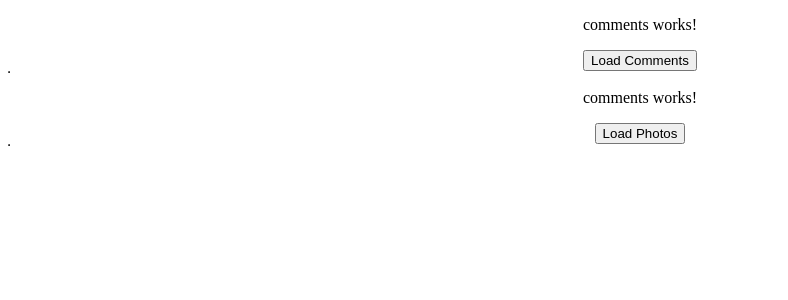
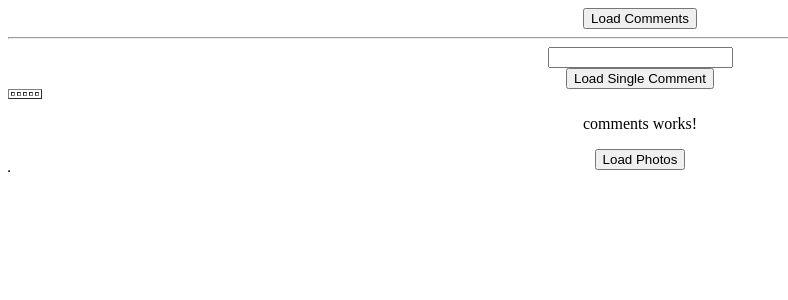
Before and after one commit to ameya1301999/Angular_Airline, an Angular app: page /home in a window 1280 px wide. Shown: the top 300 px of the page, without its empty margins (0-788 px from the left). Built offline with nearby package versions, Linux system fonts and the light colour scheme.

Commit message:
single comment fetch

```diff
--- a/src/app/comments.service.ts
+++ b/src/app/comments.service.ts
@@ -10,8 +10,16 @@ export class CommentsService {
   commentsURL = "https://jsonplaceholder.typicode.com/comments";
 
   constructor(private myHTTP: HttpClient) { }
+
   loadCommentsService() : Observable<MyComment[]>{
     console.log('Comments service involed..');
     return this.myHTTP.get<MyComment[]>(this.commentsURL);
   }
+
+  loadCommentByIdService(num: number) :
+    Observable<MyComment>{
+      console.log('Comments service involed..');
+      return this.myHTTP.get<MyComment>(
+        this.commentsURL+"/"+num);
+  }
 }
--- a/src/app/comments/comments.component.html
+++ b/src/app/comments/comments.component.html
@@ -1,6 +1,5 @@
-<p>comments works!</p>
 <button (click)="loadComments()">Load Comments</button>
-<table border=1px>
+<table border=1px *ngIf ="allTheComments && allTheComments.length">
 <tr *ngFor="let j of allTheComments">
 
              <td>{{j.postId}}</td>
@@ -10,3 +9,22 @@
              <td>{{j.body}}</td>
 </tr>
 </table>
+<hr>
+
+
+<input type=number name="mynum"
+[(ngModel)]="mynum"> <br>
+<button (click)="loadCommentsById()">
+    Load Single Comment
+</button>
+<table border=1px *ngIf="singleComment">
+<tr>
+    <td>{{singleComment.postId}}</td>
+    <td>{{singleComment.id}}</td>
+    <td>{{singleComment.name}}</td>
+    <td>{{singleComment.email}}</td>
+    <td>{{singleComment.body}}</td>
+
+
+</tr>
+</table>
--- a/src/app/comments/comments.component.ts
+++ b/src/app/comments/comments.component.ts
@@ -10,6 +10,8 @@ import { MyComment } from './comment';
 export class CommentsComponent implements OnInit {
 
   allTheComments: MyComment[];
+  mynum: number;
+  singleComment: MyComment = new MyComment();
   constructor(private commentsService: CommentsService) { }
 
   ngOnInit(): void {
@@ -26,4 +28,15 @@ export class CommentsComponent implements OnInit {
       }
     );
   }
+
+  loadCommentsById(){
+    this.commentsService.
+    loadCommentByIdService(this.mynum)
+    .subscribe((data: MyComment) =>{
+      this.singleComment = data;
+      console.log(this.singleComment);
+      }, (err) =>{ console.log(err);
+      }
+    );
+  }
 }
```
